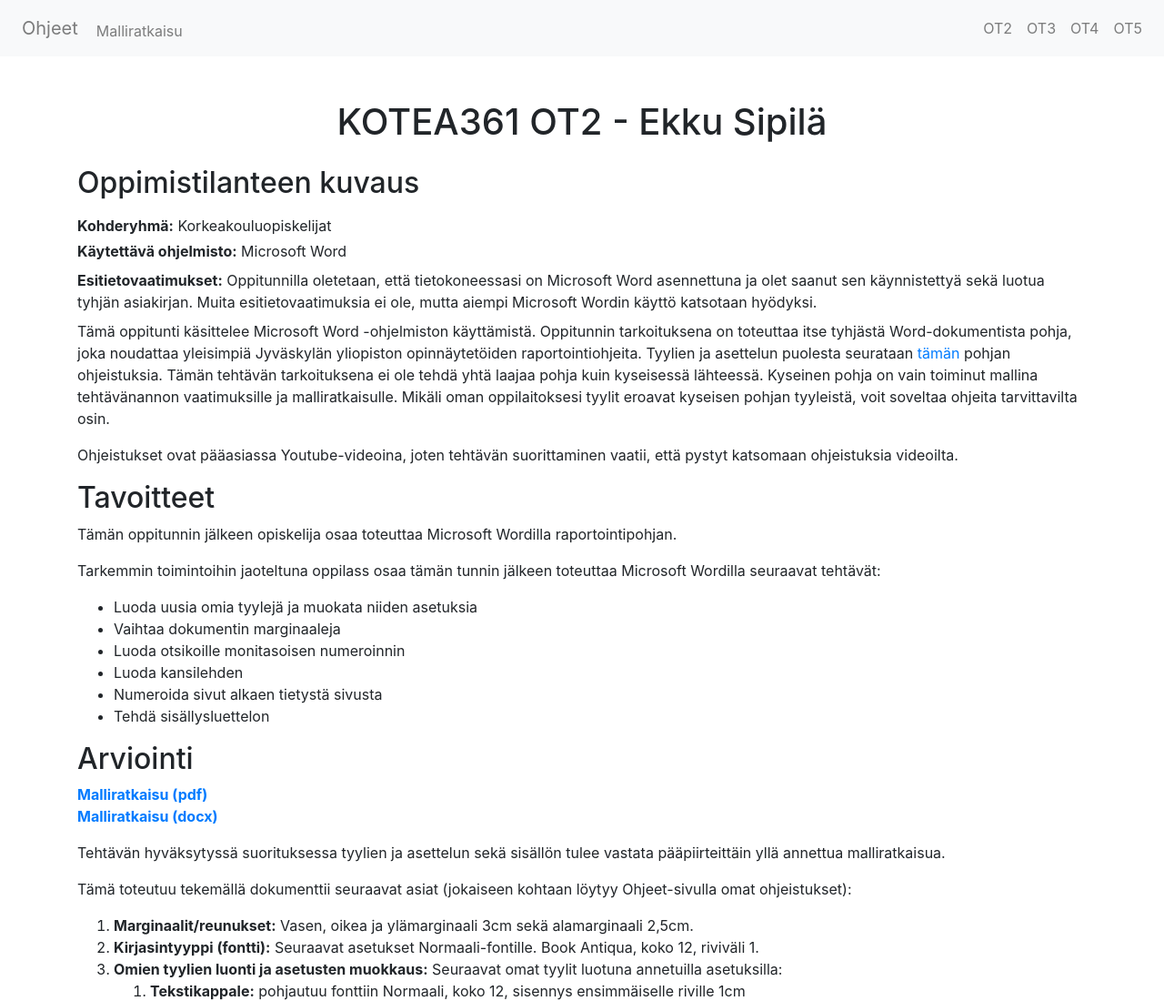
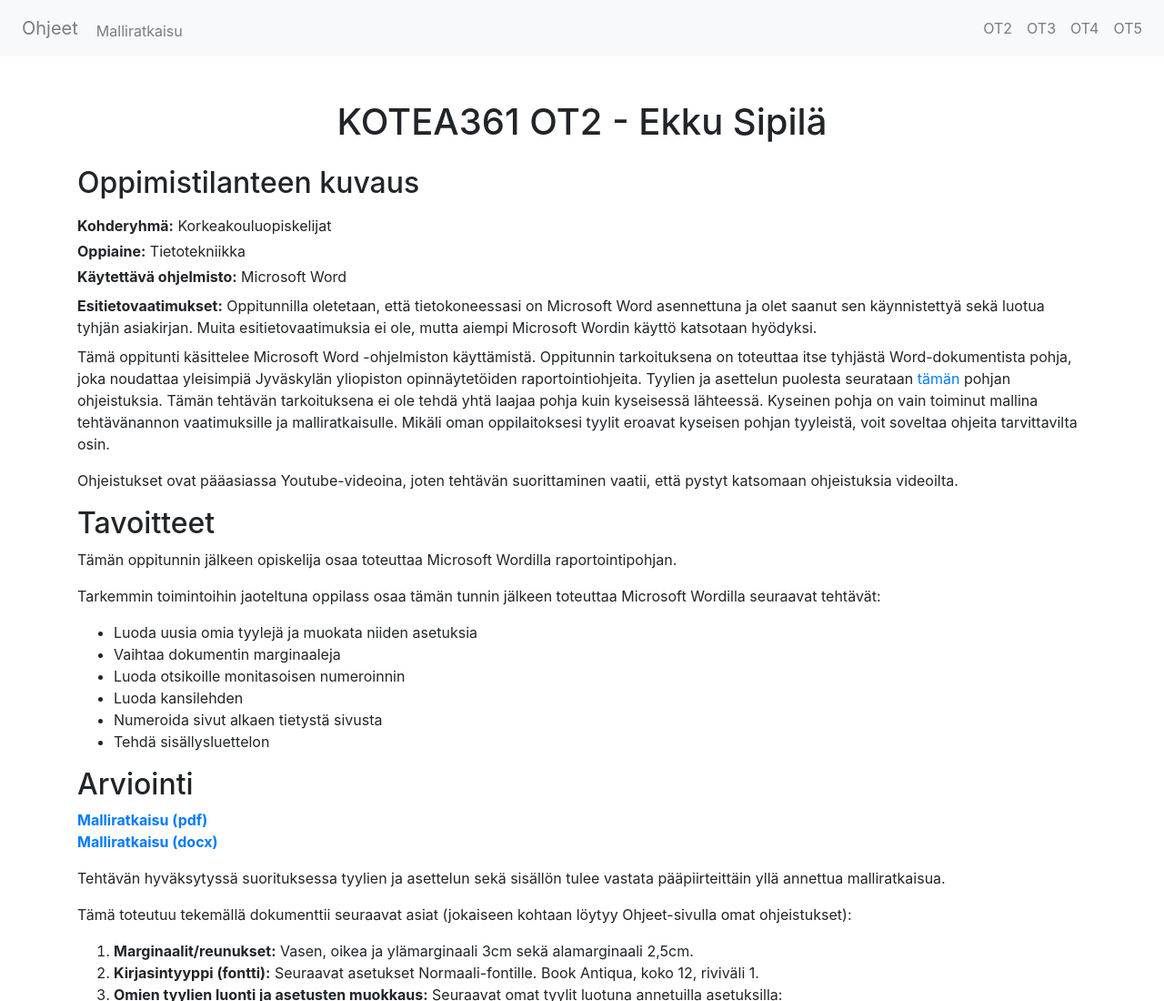
Before and after one commit to ekkusi/kotea361, a plain HTML site: page ot2/index.html in a window 1280 px wide. Shown: the top 1100 px of the page at 91% size. Drawn offline with nearby package versions, Linux system fonts and the light colour scheme.

Commit message:
Update ot2 and ot3

```diff
--- a/ot2/index.html
+++ b/ot2/index.html
@@ -45,6 +45,10 @@
         <p class="mb-1">
           <span class="font-weight-bold">Kohderyhmä:</span>
           Korkeakouluopiskelijat
+        </p>
+        <p class="mb-1">
+          <span class="font-weight-bold">Oppiaine:</span>
+          Tietotekniikka
         </p>
         <p class="mb-2"><span class="font-weight-bold">Käytettävä ohjelmisto:</span> Microsoft Word</p>
         <p class="mb-2">
```
Also changed, not shown: ot3/index.html (+1 -1 lines).
